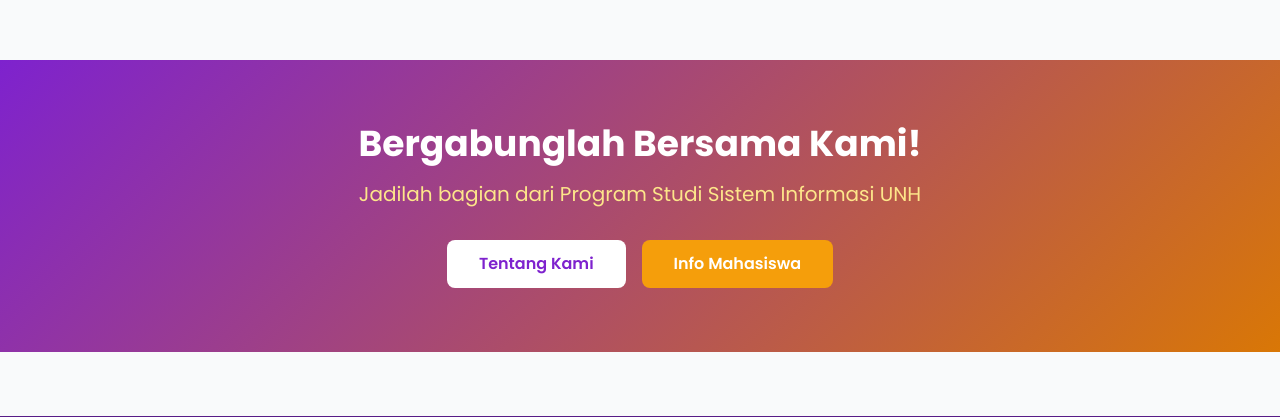
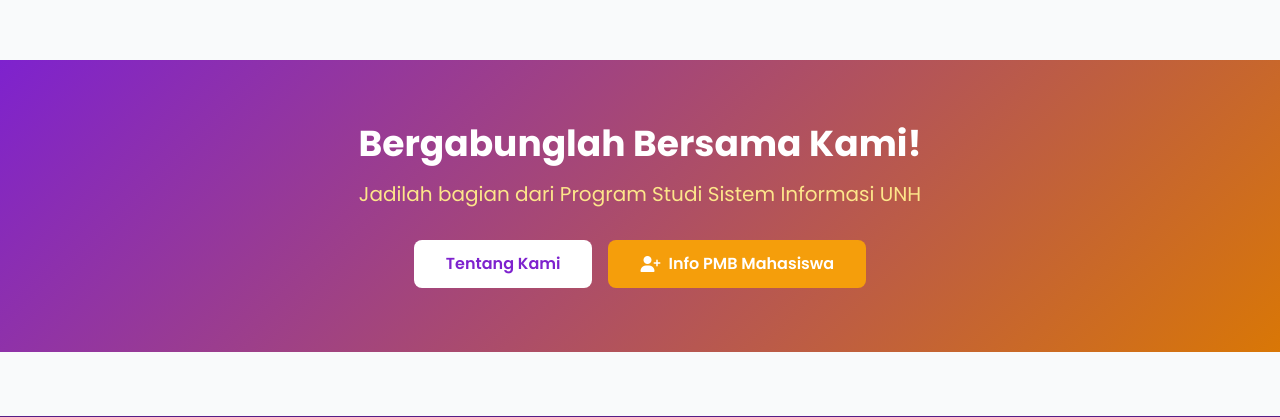
Before and after one commit to junaidis10/si_unh_website, a Django app: page / in a window 1280 px wide. Shown: the part 1260-1677 px from the top of the page. Run offline with Django 5.2, Linux system fonts and the light colour scheme; grey boxes labelled with a size stand in for pictures from a placeholder-image service; data that the repository does not hold is empty; some libraries are stand-ins or nearby versions.

Commit message:
feat: update PMB link in homepage and remove unused media zip file

```diff
--- a/templates/home.html
+++ b/templates/home.html
@@ -197,9 +197,10 @@
                 class="bg-white text-primary-700 hover:bg-gold-100 px-8 py-3 rounded-lg font-semibold transition">
                 Tentang Kami
             </a>
-            <a href="{% url 'kemahasiswaan' %}"
-                class="bg-gold-500 hover:bg-gold-600 text-white px-8 py-3 rounded-lg font-semibold transition">
-                Info Mahasiswa
+            <a href="https://unh.pmbonline.siakad.tech"
+                class="bg-gold-500 hover:bg-gold-600 text-white px-8 py-3 rounded-lg font-semibold transition flex items-center justify-center gap-2">
+                <i class="fas fa-user-plus"></i>
+                Info PMB Mahasiswa
             </a>
         </div>
     </div>
```
